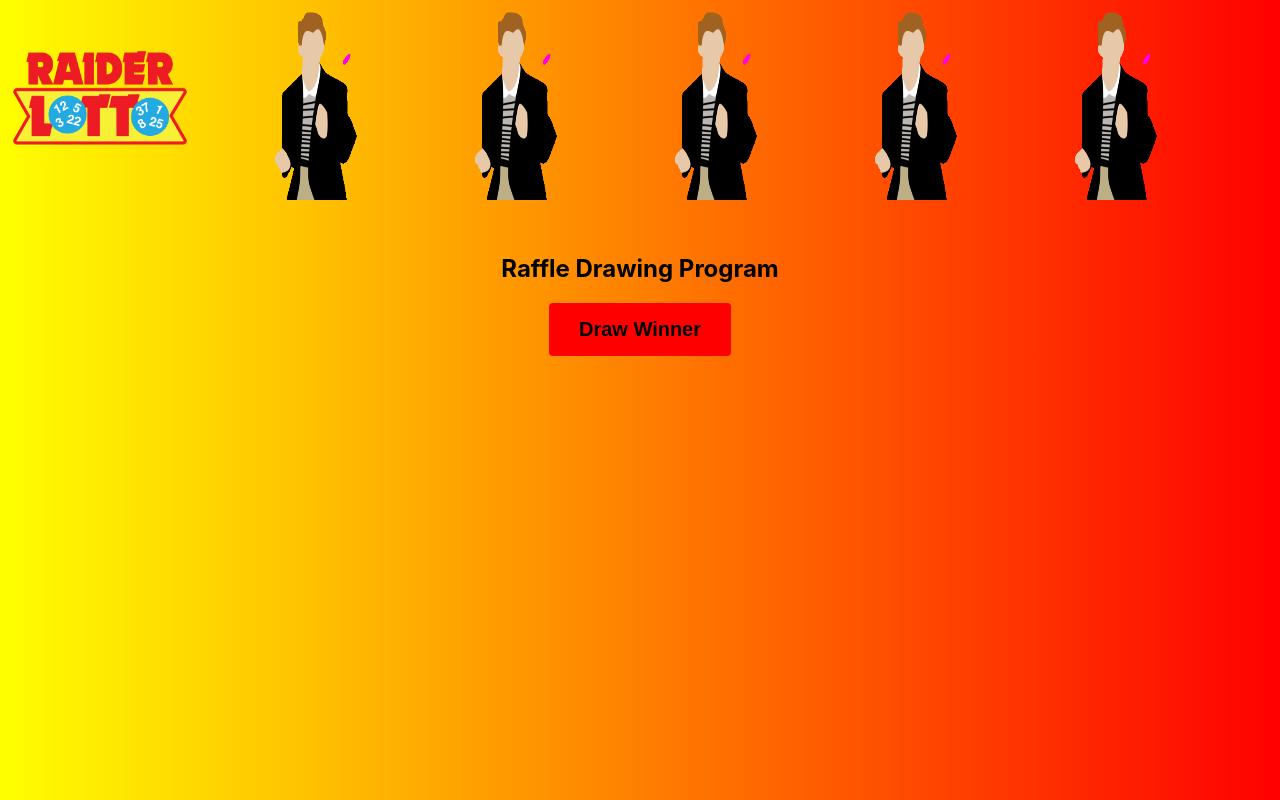
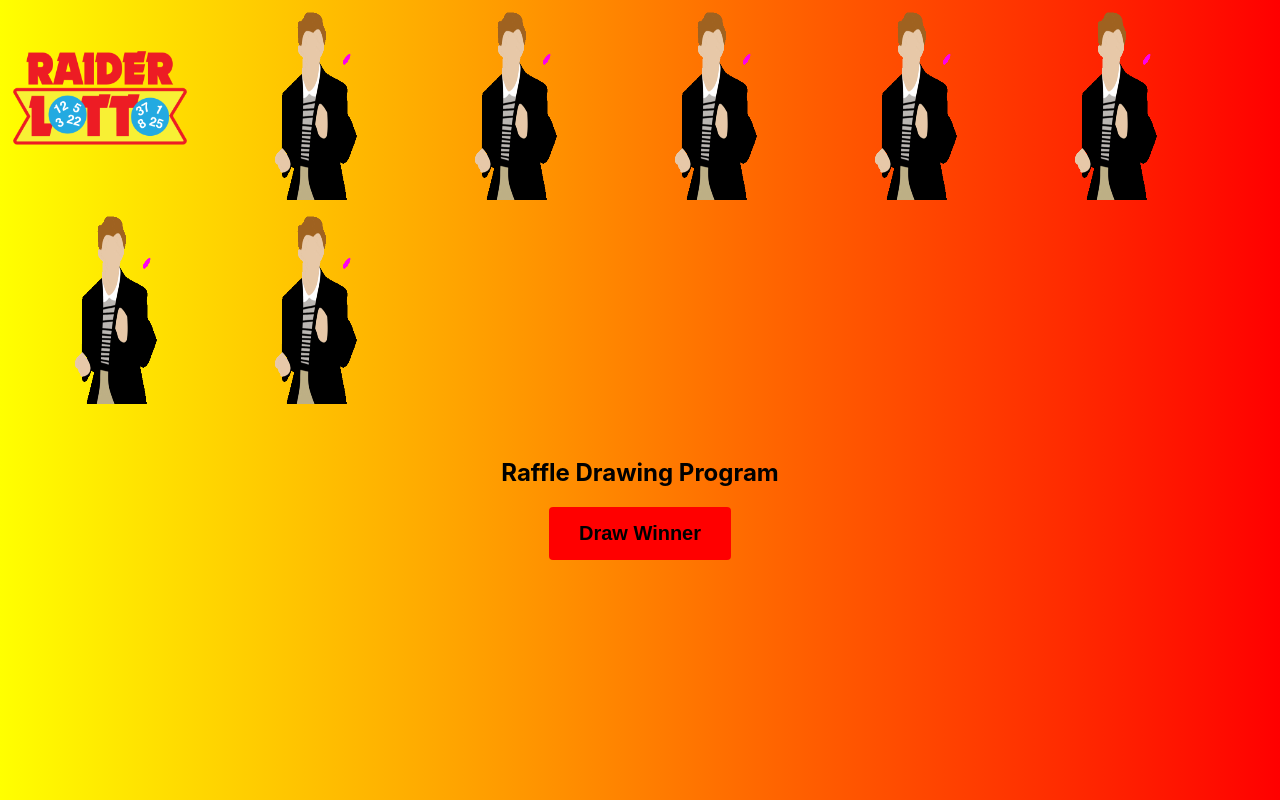
Before and after one commit to Michael-Flynn/raffle-drawing-app, a React (Create React App) app: page / in a window 1280 px wide. Built offline with nearby package versions, Linux system fonts and the light colour scheme.

Commit message:
Update App.js

```diff
--- a/src/App.js
+++ b/src/App.js
@@ -13,6 +13,8 @@ function App() {
       <img alt="" src={rick} width={200} height={200} />
       <img alt="" src={rick} width={200} height={200} />
       <img alt="" src={rick} width={200} height={200} />
+      <img alt="" src={rick} width={200} height={200} />
+      <img alt="" src={rick} width={200} height={200} />
       <RaffleDrawing />
     </div>
   );
```
